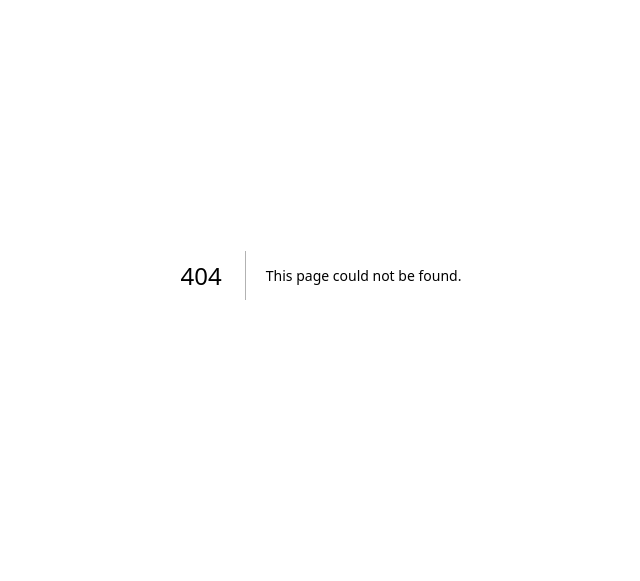
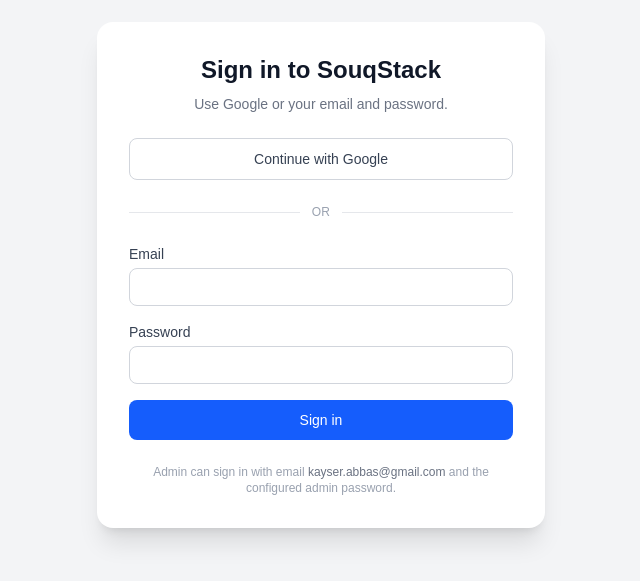
Before and after one commit to Kaiserabbas/dynamic-list-next, a Next.js app: page /auth/login in a window 1280 px wide. Before the commit this address had no page. Shown: the part 125-706 px from the top of the page, without its empty margins (319-959 px from the left). Built offline with nearby package versions, Linux system fonts and the light colour scheme.

Commit message:
Add login page

```diff
--- /dev/null
+++ b/src/app/auth/login/page.tsx
@@ -0,0 +1,117 @@
+"use client";
+
+import { signIn } from "next-auth/react";
+import { useState } from "react";
+
+export default function LoginPage() {
+  const [email, setEmail] = useState("");
+  const [password, setPassword] = useState("");
+  const [loading, setLoading] = useState(false);
+  const [error, setError] = useState<string | null>(null);
+
+  const handleCredentialsLogin = async (e: React.FormEvent) => {
+    e.preventDefault();
+    setLoading(true);
+    setError(null);
+
+    const res = await signIn("credentials", {
+      redirect: true,
+      email,
+      password,
+      callbackUrl: "/",
+    });
+
+    if (res?.error) {
+      setError("Invalid email or password");
+      setLoading(false);
+    }
+  };
+
+  const handleGoogleLogin = async () => {
+    setLoading(true);
+    setError(null);
+    await signIn("google", { callbackUrl: "/" });
+  };
+
+  return (
+    <div className="min-h-screen flex items-center justify-center bg-gray-100 dark:bg-gray-900 px-4">
+      <div className="w-full max-w-md bg-white dark:bg-gray-800 rounded-2xl shadow-xl p-6 sm:p-8 space-y-6">
+        <div className="text-center space-y-2">
+          <h1 className="text-2xl font-bold text-gray-900 dark:text-white">
+            Sign in to SouqStack
+          </h1>
+          <p className="text-sm text-gray-500 dark:text-gray-400">
+            Use Google or your email and password.
+          </p>
+        </div>
+
+        {error && (
+          <div className="rounded-md bg-red-50 dark:bg-red-900/30 border border-red-200 dark:border-red-700 px-3 py-2 text-sm text-red-700 dark:text-red-200">
+            {error}
+          </div>
+        )}
+
+        <button
+          type="button"
+          onClick={handleGoogleLogin}
+          disabled={loading}
+          className="w-full inline-flex justify-center items-center gap-2 rounded-lg border border-gray-300 dark:border-gray-600 bg-white dark:bg-gray-900 px-4 py-2.5 text-sm font-medium text-gray-700 dark:text-gray-100 hover:bg-gray-50 dark:hover:bg-gray-800 transition disabled:opacity-60"
+        >
+          <span>Continue with Google</span>
+        </button>
+
+        <div className="flex items-center gap-3">
+          <div className="h-px bg-gray-200 dark:bg-gray-700 flex-1" />
+          <span className="text-xs uppercase tracking-wide text-gray-400">
+            OR
+          </span>
+          <div className="h-px bg-gray-200 dark:bg-gray-700 flex-1" />
+        </div>
+
+        <form onSubmit={handleCredentialsLogin} className="space-y-4">
+          <div className="space-y-1">
+            <label className="block text-sm font-medium text-gray-700 dark:text-gray-300">
+              Email
+            </label>
+            <input
+              type="email"
+              value={email}
+              onChange={(e) => setEmail(e.target.value)}
+              required
+              className="w-full rounded-lg border border-gray-300 dark:border-gray-600 bg-white dark:bg-gray-900 px-3 py-2 text-sm text-gray-900 dark:text-gray-100 focus:outline-none focus:ring-2 focus:ring-blue-500"
+            />
+          </div>
+
+          <div className="space-y-1">
+            <label className="block text-sm font-medium text-gray-700 dark:text-gray-300">
+              Password
+            </label>
+            <input
+              type="password"
+              value={password}
+              onChange={(e) => setPassword(e.target.value)}
+              required
+              className="w-full rounded-lg border border-gray-300 dark:border-gray-600 bg-white dark:bg-gray-900 px-3 py-2 text-sm text-gray-900 dark:text-gray-100 focus:outline-none focus:ring-2 focus:ring-blue-500"
+            />
+          </div>
+
+          <button
+            type="submit"
+            disabled={loading}
+            className="w-full rounded-lg bg-blue-600 text-white px-4 py-2.5 text-sm font-medium hover:bg-blue-700 transition disabled:opacity-60"
+          >
+            {loading ? "Signing in..." : "Sign in"}
+          </button>
+        </form>
+
+        <p className="text-xs text-gray-400 text-center">
+          Admin can sign in with email{" "}
+          <span className="font-medium text-gray-500 dark:text-gray-300">
+            kayser.abbas@gmail.com
+          </span>{" "}
+          and the configured admin password.
+        </p>
+      </div>
+    </div>
+  );
+}
```
